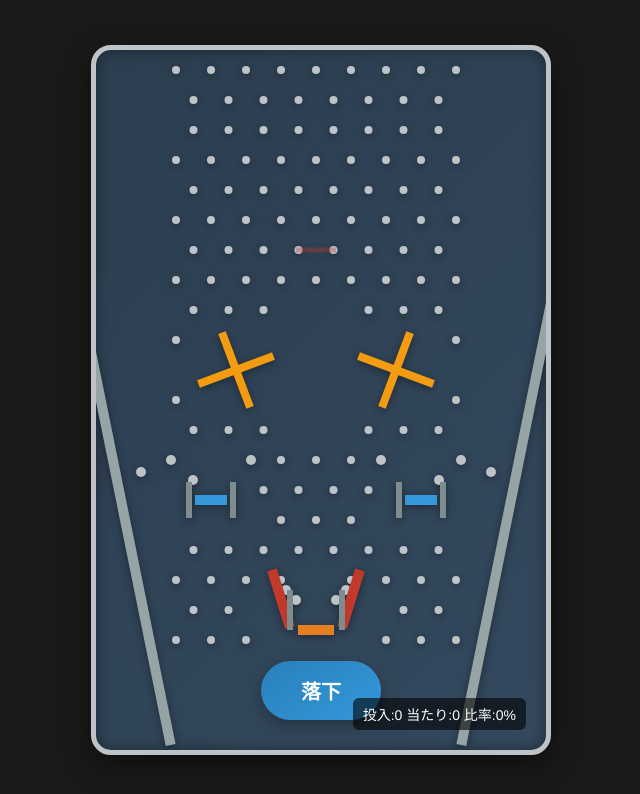
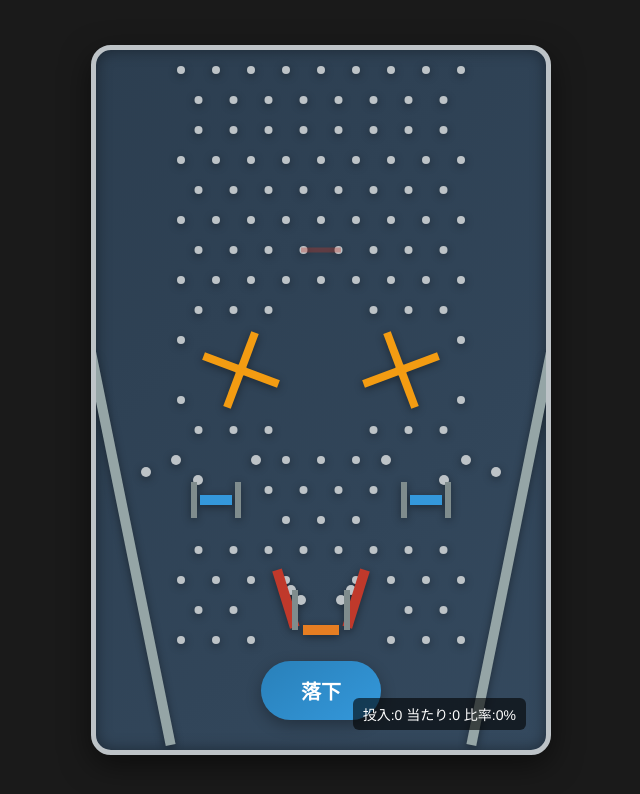
Before and after one commit to yanagi-jabee-28/GAMA-pachinko, a plain HTML site: page index.html in a window 1280 px wide. Shown: the whole page, without its empty margins (319-959 px from the left). Drawn offline with nearby package versions, Linux system fonts and the light colour scheme.

Commit message:
設定ファイルを更新し、重力、壁のオフセット、釘の間隔などの新しいパラメータを追加しました。また、ゲーム内のオブジェクトの配置を中央基準に調整しました。

```diff
--- a/index.html
+++ b/index.html
@@ -122,7 +122,6 @@
 		const GAME_WIDTH = 450;
 		const GAME_HEIGHT = 700;
 		const ENABLE_WALL_MISS = true; // ★追加: 壁に当たった時にハズレにするかどうかのフラグ
-		const globalXOffset = -5; // ★変更点: 全体を左に寄せるためのオフセット
 		let dropInterval = null;
 
 		// --- UI要素の取得 ---
@@ -151,7 +150,7 @@
 
 		// --- Matter.js エンジンの初期化 ---
 		const engine = Engine.create({
-			gravity: { y: 0.6 }
+			gravity: { y: (window.CONFIG && window.CONFIG.GRAVITY_Y) ?? 0.6 }
 		});
 		const world = engine.world;
 
@@ -176,12 +175,13 @@
 			Bodies.rectangle(0, GAME_HEIGHT / 2, 20, GAME_HEIGHT, wallOptions)      // 左
 		]);
 
-		// 左右の壁を左右対称に再配置
-		// 調整: 端の釘（最外列）にぴったり付くように内側へ寄せる
-		const guideWallOffset = 30;
+		// 左右の壁を左右対称に再配置（中央基準）
+		const guideWallOffset = (window.CONFIG && window.CONFIG.GUIDE_WALL_OFFSET) || 30;
+		const guideAngle = (window.CONFIG && window.CONFIG.GUIDE_WALL_ANGLE) || 0.2;
+		const centerX0 = GAME_WIDTH / 2; // 純粋な中央基準
 		Composite.add(world, [
-			Bodies.rectangle(guideWallOffset + globalXOffset, 450, 10, 500, { isStatic: true, angle: -0.2, render: { fillStyle: '#95a5a6' }, label: 'wall' }), // ★変更点: labelを追加
-			Bodies.rectangle(GAME_WIDTH - guideWallOffset + globalXOffset, 450, 10, 500, { isStatic: true, angle: 0.2, render: { fillStyle: '#95a5a6' }, label: 'wall' })  // ★変更点: labelを追加
+			Bodies.rectangle(centerX0 - guideWallOffset, 450, 10, 500, { isStatic: true, angle: -guideAngle, render: { fillStyle: '#95a5a6' }, label: 'wall' }),
+			Bodies.rectangle(centerX0 + guideWallOffset, 450, 10, 500, { isStatic: true, angle: guideAngle, render: { fillStyle: '#95a5a6' }, label: 'wall' })
 		]);
 
 
@@ -194,25 +194,23 @@
 			render: { fillStyle: '#bdc3c7' }
 		};
 
-		const spacing = 35;
+		const spacing = (window.CONFIG && window.CONFIG.PEG_SPACING) || 35;
 
 		// チューリップ上部の矩形除外（釘が重なりやすい場所を広めに取り除く）
 		var exclusionRects = [
-			{ x: 120 + globalXOffset, y: 410, w: 90, h: 60 }, // 左チューリップ上
-			{ x: GAME_WIDTH - 120 + globalXOffset, y: 410, w: 90, h: 60 } // 右チューリップ上
+			{ x: 120, y: 410, w: 90, h: 60 }, // 左チューリップ上
+			{ x: GAME_WIDTH - 120, y: 410, w: 90, h: 60 } // 右チューリップ上
 		];
-		// 画面内上部に追加の釘行を挿入（画面の一番上付近）
-		// これにより、玉は上で早めに拡散されやすくなる
-		// 上段 (y = 20) — 中央固定の位置で配置（ジッタを使わない）
+		// 画面内上部に追加の釘行（CONFIG.TOP_ROW_YS）
 		{
-			const topY = 20;
-			const cols = 9;
+			const topRows = (window.CONFIG && window.CONFIG.TOP_ROW_YS) || [20, 50];
+			const minDist = 12;
+			topRows.forEach((topY, idx) => {
+				const cols = (idx % 2 === 0) ? 9 : 8; // 交互に列数を変えて中央揃え
 				const rowWidth = (cols - 1) * spacing;
-			const xOffset = (GAME_WIDTH - rowWidth) / 2 + globalXOffset;
-			const minDist = 12; // 最小距離チェックは残す
+				const xOffset = (GAME_WIDTH - rowWidth) / 2;
 				for (let col = 0; col < cols; col++) {
 					const x = xOffset + col * spacing; // ジッタ無し
-				// チューリップ上部矩形除外
 					let tooClose = false;
 					for (let rect of exclusionRects) {
 						if (Math.abs(x - rect.x) < rect.w / 2 && Math.abs(topY - rect.y) < rect.h / 2) { tooClose = true; break; }
@@ -224,40 +222,20 @@
 					}
 					if (!tooClose) { selectedPositions.push({ x, y: topY }); pegs.push(Bodies.circle(x, topY, 4, pegOptions)); }
 				}
-		}
-		// 中段 (y = 50) — 中央固定の位置で配置（ジッタを使わない）
-		{
-			const topY = 50;
-			const cols = 8;
-			const rowWidth = (cols - 1) * spacing;
-			const xOffset = (GAME_WIDTH - rowWidth) / 2 + globalXOffset;
-			const minDist = 12;
-			for (let col = 0; col < cols; col++) {
-				const x = xOffset + col * spacing;
-				let tooClose = false;
-				for (let rect of exclusionRects) {
-					if (Math.abs(x - rect.x) < rect.w / 2 && Math.abs(topY - rect.y) < rect.h / 2) { tooClose = true; break; }
-				}
-				for (let pos of selectedPositions) {
-					const dx = pos.x - x;
-					const dy = pos.y - topY;
-					if (dx * dx + dy * dy < minDist * minDist) { tooClose = true; break; }
-				}
-				if (!tooClose) { selectedPositions.push({ x, y: topY }); pegs.push(Bodies.circle(x, topY, 4, pegOptions)); }
-			}
+			});
 		}
 
-		const rows = 18;
+		const rows = (window.CONFIG && window.CONFIG.PEG_ROWS) || 18;
 
 		// スタックしやすい領域（風車・へそ・チューリップ周辺）は釘を減らす / ジッタを入れる
-		const cx = GAME_WIDTH / 2 + globalXOffset;
+		const cx = GAME_WIDTH / 2;
 		const exclusionZones = [
 			{ x: cx, y: 320, r: 70 }, // 中央風車周辺
 			{ x: cx - 80, y: 320, r: 50 }, // 左風車
 			{ x: cx + 80, y: 320, r: 50 }, // 右風車
 			{ x: cx, y: 580, r: 60 }, // startChucker 上（半径拡大）
-			{ x: 120 + globalXOffset, y: 450, r: 48 }, // tulip left（半径拡大）
-			{ x: GAME_WIDTH - 120 + globalXOffset, y: 450, r: 48 } // tulip right（半径拡大）
+			{ x: 120, y: 450, r: 48 }, // tulip left（半径拡大）
+			{ x: GAME_WIDTH - 120, y: 450, r: 48 } // tulip right（半径拡大）
 		];
 		for (let row = 0; row < rows; row++) {
 			const y = 80 + row * 30;
@@ -265,7 +243,7 @@
 			const isEven = (row % 2 === 0);
 			const cols = isEven ? 8 : 9;
 			const rowWidth = (cols - 1) * spacing;
-			const xOffset = (GAME_WIDTH - rowWidth) / 2 + globalXOffset; // 中央揃え
+			const xOffset = (GAME_WIDTH - rowWidth) / 2; // 中央揃え
 
 			// ジッタを使わずに中央揃えで配置（左右対称性は xOffset と cols により保たれる）
 			const minDist = 12;
@@ -301,7 +279,7 @@
 		// 役物周りの追加ペグ（左右対称） - 直接入りづらくするガードを追加
 		// 中央のstartChucker上部に小さなバリアを作る
 		const extraPegs = [];
-		const centerX = GAME_WIDTH / 2 + globalXOffset;
+		const centerX = GAME_WIDTH / 2;
 		const barrierY = 540; // startChucker (y=570) の少し上
 		const barrierSpacing = 30;
 		// 中央バリア: 中央はあえて空けて通路を残す
@@ -318,8 +296,8 @@
 
 		// チューリップ周りの左右に小さなガードを置く
 		const tulipY = 430; // tulip の少し上
-		const tulipLeftX = 120 + globalXOffset;
-		const tulipRightX = GAME_WIDTH - 120 + globalXOffset;
+		const tulipLeftX = 120;
+		const tulipRightX = GAME_WIDTH - 120;
 		const tulipGuardOffset = 18;
 		extraPegs.push(Bodies.circle(tulipLeftX - tulipGuardOffset, tulipY, 5, pegOptions));
 		extraPegs.push(Bodies.circle(tulipLeftX + tulipGuardOffset, tulipY, 5, pegOptions));
@@ -359,20 +337,20 @@
 		const gateLength = 60;
 		const gateHalf = gateLength / 2;
 		// left pivot
-		const leftPivot = { x: (GAME_WIDTH / 2 + globalXOffset) - gateOffsetX, y: gateY };
+		const leftPivot = { x: (GAME_WIDTH / 2) - gateOffsetX, y: gateY };
 		const leftCenter = { x: leftPivot.x + Math.sin(-1.0) * gateHalf, y: leftPivot.y - Math.cos(-1.0) * gateHalf };
 		const leftGate = Bodies.rectangle(leftCenter.x, leftCenter.y, 10, gateLength, { isStatic: true, label: 'gate', render: { fillStyle: '#c0392b' } });
 		Body.setAngle(leftGate, -1.0);
 		// right pivot
-		const rightPivot = { x: (GAME_WIDTH / 2 + globalXOffset) + gateOffsetX, y: gateY };
+		const rightPivot = { x: (GAME_WIDTH / 2) + gateOffsetX, y: gateY };
 		const rightCenter = { x: rightPivot.x + Math.sin(1.0) * gateHalf, y: rightPivot.y - Math.cos(1.0) * gateHalf };
 		const rightGate = Bodies.rectangle(rightCenter.x, rightCenter.y, 10, gateLength, { isStatic: true, label: 'gate', render: { fillStyle: '#c0392b' } });
 		Body.setAngle(rightGate, 1.0);
 		Composite.add(world, [leftGate, rightGate]);
 		// openAngle は斜め上、closedAngle はほぼ水平に近づけて入口を塞ぐ
 		// open/closed の角度を再調整して上方向に大きく開くようにする
-		const OPEN_ANGLE = 2.3;
-		const CLOSED_ANGLE = 0.3;
+		const OPEN_ANGLE = (window.CONFIG && window.CONFIG.GATE_OPEN_ANGLE) || 2.3;
+		const CLOSED_ANGLE = (window.CONFIG && window.CONFIG.GATE_CLOSED_ANGLE) || 0.3;
 		// 再配置：センター位置を OPEN_ANGLE に合わせて再計算
 		const leftCenter2 = { x: leftPivot.x + Math.sin(-OPEN_ANGLE) * gateHalf, y: leftPivot.y - Math.cos(-OPEN_ANGLE) * gateHalf };
 		Body.setPosition(leftGate, leftCenter2);
@@ -405,7 +383,7 @@
 		// ここを通過したら玉は即時消去される
 		const missZoneWidth = 40;
 		const missZoneHeight = 5;
-		const missZone = Bodies.rectangle(GAME_WIDTH / 2 + globalXOffset, 200, missZoneWidth, missZoneHeight, {
+		const missZone = Bodies.rectangle(GAME_WIDTH / 2, 200, missZoneWidth, missZoneHeight, {
 			isStatic: true, isSensor: true, label: 'missZone', render: { fillStyle: 'rgba(192,57,43,0.35)', strokeStyle: 'rgba(192,57,43,0.7)' }
 		});
 		Composite.add(world, missZone);
@@ -430,19 +408,14 @@
 			windmills.push({ body: compound, speed });
 		}
 
-		// 風車を左右対称に配置
-		const centerXWind = GAME_WIDTH / 2 + globalXOffset;
-		// 中央風車を有効にするかどうか（false にすると中央風車は作られません）
-		const ENABLE_CENTER_WINDMILL = false;
-		// 直径を小さくし、回転方向を逆にする
-		createWindmill(centerXWind - 80, 320, 4, 40, 8, 40, -0.08, '#f39c12');
-		createWindmill(centerXWind + 80, 320, 4, 40, 8, 40, 0.08, '#f39c12');
-		// startChucker の真上に小さな中央風車を追加
-		// 中央風車（少し大きめに）
-		// 中央風車を少し上に移動
+		// 風車を左右対称に配置（設定から）。回転方向は従来と逆に。
+		const centerXWind = GAME_WIDTH / 2;
+		const WM = (window.CONFIG && window.CONFIG.WINDMILL) || {};
+		const ENABLE_CENTER_WINDMILL = (window.CONFIG && window.CONFIG.ENABLE_CENTER_WINDMILL) || false;
+		createWindmill(centerXWind - 80, 320, WM.blades || 4, WM.radius || 40, WM.bladeW || 8, WM.bladeH || 40, WM.leftSpeed || 0.08, WM.color || '#f39c12');
+		createWindmill(centerXWind + 80, 320, WM.blades || 4, WM.radius || 40, WM.bladeW || 8, WM.bladeH || 40, WM.rightSpeed || -0.08, WM.color || '#f39c12');
 		if (ENABLE_CENTER_WINDMILL) {
-			createWindmill(centerXWind, 470, 4, 40, 6, 40, 0.12, '#f39c12');
-			// 中央風車をマーク（最後に追加されたもの）
+			createWindmill(centerXWind, 470, WM.blades || 4, WM.radius || 40, 6, WM.bladeH || 40, WM.centerSpeed || -0.12, WM.color || '#f39c12');
 			if (windmills.length) windmills[windmills.length - 1].isCenter = true;
 		}
 
@@ -481,14 +454,14 @@
 
 		// --- 役物（やくもの）の作成 ---
 		// startChucker を少し小さく下げる
-		const startChucker = Bodies.rectangle(GAME_WIDTH / 2 + globalXOffset, 580, 36, 10, { // ★変更点
+		const startChucker = Bodies.rectangle(GAME_WIDTH / 2, 580, 36, 10, { // ★変更点
 			isStatic: true, isSensor: true, label: 'startChucker', render: { fillStyle: '#e67e22' }
 		});
 		// チューリップ幅を縮小
-		const tulipLeft = Bodies.rectangle(120 + globalXOffset, 450, 32, 10, { // ★変更点
+		const tulipLeft = Bodies.rectangle(120, 450, 32, 10, { // ★変更点
 			isStatic: true, isSensor: true, label: 'tulip', render: { fillStyle: '#3498db' }
 		});
-		const tulipRight = Bodies.rectangle(GAME_WIDTH - 120 + globalXOffset, 450, 32, 10, { // ★変更点
+		const tulipRight = Bodies.rectangle(GAME_WIDTH - 120, 450, 32, 10, { // ★変更点
 			isStatic: true, isSensor: true, label: 'tulip', render: { fillStyle: '#3498db' }
 		});
 		Composite.add(world, [startChucker, tulipLeft, tulipRight]);
@@ -498,8 +471,8 @@
 		const fenceThickness = 6;
 		// startChucker の左右フェンス
 		const fenceOffsetX = 26;
-		const leftFence = Bodies.rectangle((GAME_WIDTH / 2 + globalXOffset) - fenceOffsetX, 560, fenceThickness, fenceHeight, { isStatic: true, render: { fillStyle: '#7f8c8d' } });
-		const rightFence = Bodies.rectangle((GAME_WIDTH / 2 + globalXOffset) + fenceOffsetX, 560, fenceThickness, fenceHeight, { isStatic: true, render: { fillStyle: '#7f8c8d' } });
+		const leftFence = Bodies.rectangle((GAME_WIDTH / 2) - fenceOffsetX, 560, fenceThickness, fenceHeight, { isStatic: true, render: { fillStyle: '#7f8c8d' } });
+		const rightFence = Bodies.rectangle((GAME_WIDTH / 2) + fenceOffsetX, 560, fenceThickness, fenceHeight, { isStatic: true, render: { fillStyle: '#7f8c8d' } });
 		// チューリップ左右にもフェンス（入口の幅を限定）
 		const tulipFenceY = 450;
 		const tulipFenceOffset = 22;
@@ -549,7 +522,7 @@
 		// ボタンを押し続けている間、玉を落下させる
 		function startDropping() {
 			if (dropInterval) return;
-			dropInterval = setInterval(dropBall, 80);
+			dropInterval = setInterval(dropBall, (window.CONFIG && window.CONFIG.DROP_INTERVAL_MS) || 80);
 		}
 
 		function stopDropping() {
@@ -559,9 +532,9 @@
 
 		// dropBall: optional options { fromBlue: boolean }
 		function dropBall(options = {}) {
-			const randomX = GAME_WIDTH / 2 + globalXOffset + (Math.random() - 0.5) * 100; // ★変更点
+			const randomX = GAME_WIDTH / 2 + (Math.random() - 0.5) * 100; // ★変更点
 			const color = options.isNavy ? '#ffd700' : (options.fromBlue ? '#3498db' : '#ecf0f1');
-			const ball = Bodies.circle(randomX, -20, 5, {
+			const ball = Bodies.circle(randomX, -20, (window.CONFIG && window.CONFIG.BALL_RADIUS) || 5, {
 				label: 'ball', restitution: 0.9, friction: 0.05,
 				render: { fillStyle: color }
 			});
--- a/src/js/config.js
+++ b/src/js/config.js
@@ -1,8 +1,35 @@
 (function () {
 	window.CONFIG = {
-		// Gate timings
+		// Physics / world
+		GRAVITY_Y: 0.6,
+		GLOBAL_X_OFFSET: 0,
+		// Walls / guides
+		GUIDE_WALL_OFFSET: 200, // 壁の左右間隔（中央からの距離）
+		GUIDE_WALL_ANGLE: 0.2,
+		// Gate timings / angles
 		GATE_OPEN_MS: 300,
 		GATE_CLOSED_MS: 700,
+		GATE_OPEN_ANGLE: 2.3,
+		GATE_CLOSED_ANGLE: 0.3,
+		// Windmills (default reversed from previous)
+		WINDMILL: {
+			leftSpeed: 0.08,
+			rightSpeed: -0.08,
+			centerSpeed: -0.12,
+			blades: 4,
+			radius: 40,
+			bladeW: 8,
+			bladeH: 40,
+			color: '#f39c12'
+		},
+		ENABLE_CENTER_WINDMILL: false,
+		// Pegs
+		PEG_SPACING: 35,
+		PEG_ROWS: 18,
+		TOP_ROW_YS: [20, 50],
+		// Balls
+		BALL_RADIUS: 5,
+		DROP_INTERVAL_MS: 80,
 		// Audio
 		MASTER_VOLUME: 0.4,
 		MUTED: false,
```
Lines whose indentation alone changed are shown as unchanged.
